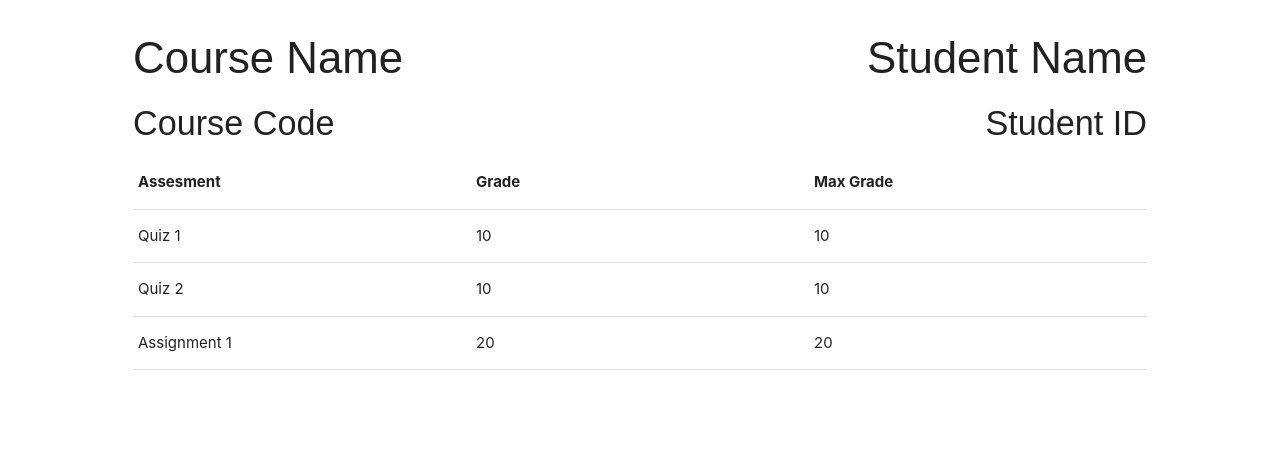
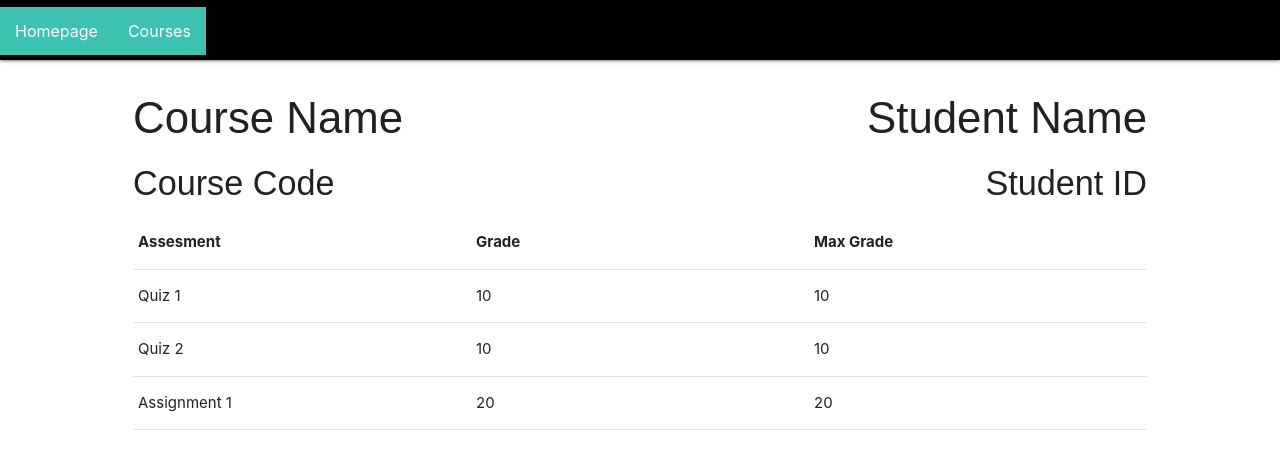
Before and after one commit to cra1gg/hatop, a React (Create React App) app in the folder frontend/: page /studentstats in a window 1280 px wide. Shown: the top 450 px of the page. Built offline with nearby package versions, Linux system fonts and the light colour scheme.

Commit message:
Add local repo changes

```diff
--- a/frontend/src/App.js
+++ b/frontend/src/App.js
@@ -7,6 +7,7 @@ import ManageClasses from "./teachers/classes/ManageClasses"
 import Home from "./components/Home/Home"
 import StudentStats from "./components/Info/StudentStats"
 import EnrolClass from "./components/Info/EnrolClass"
+import QuizBuilder from "./components/QuizBuilder"
 import './App.css';
 
 
@@ -17,13 +18,14 @@ class App extends React.Component {
           <BrowserRouter>
               <div>
                   <Switch>
-                      <Route path="/signup" component={SignUp} />
-                      <Route path="/signin" component={SignIn} />
-                      <Route path="/createClass" component={CreateClass} />
-                      <Route path="/manageClasses" component={ManageClasses} />
-	                    <Route path="/studentstats" component={StudentStats}/>
+                      <Route path="/signup" component={SignUp}/>
+                      <Route path="/signin" component={SignIn}/>
+                      <Route path="/createClass" component={CreateClass}/>
+                      <Route path="/manageClasses" component={ManageClasses}/>
+	              <Route path="/studentstats" component={StudentStats}/>
                       <Route path="/enrolclass" component={EnrolClass}/>
-                      <Route path="" component={Home} />
+	              <Route path="/quizbuilder" component={QuizBuilder}/>
+	              <Route path="" component={Home}/>
                   </Switch>
               </div>
           </BrowserRouter>
--- a/frontend/src/components/Info/StudentStats.css
+++ b/frontend/src/components/Info/StudentStats.css
@@ -10,6 +10,24 @@ table {
 
 th, td {
 	text-align: left;
+}
+
+
+
+nav {
+	display: block;
+	background: black;
+	height: 60px;
+}
+
+button {
+	background-color: #3dc2b1; /* Green */
+	border: none;
+	color: white;
+	padding: 15px 15px;
+	text-align: center;
+	font-size: 16px;
+	font-style: Arial;
 }
 
 .left {
--- a/frontend/src/components/Info/StudentStats.js
+++ b/frontend/src/components/Info/StudentStats.js
@@ -19,38 +19,51 @@ class StudentStats extends React.Component {
       })
    }
 
+   handleClick = (e) => {
+	   e.preventDefault();
+	   console.log("Hey man stop pressing me");
+   }
 
    render() {
       return (
+
 	   <div>
-	    <div class = "center">
 
-	    <div class = "left">
+	      <div>
+	        <nav>
+	         <button onClick = {this.handleClick}> Homepage </button>
+	         <button> Courses </button>
+	        </nav>
+	      </div>
+
+	      <div className = "center">
+	        <div className = "left">
 	         <h3 id='courseName' align="left"> { this.state.courseName } </h3>
 	         <h4 id='courseCode' align="left"> { this.state.courseCode } </h4>
 	        </div>
 
-	    <div class = "right">
+	        <div className = "right">
                  <h3 id='studentName' align="right"> { this.state.studentName } </h3>
 	         <h4 id='StudentID' align="right"> { this.state.studentId } </h4>
 	        </div>
 
-	    <div class = "temp">
+	        <div className = "temp">
+
 	         <table id='students'>
-
 	          <thead>
-
 	            <tr>
 	      	       <th> Assesment </th>
 	      	       <th> Grade </th>
 	      	       <th> Max Grade </th>
 	            </tr>
-
 	           </thead>
 
-	       <tbody> { this.renderTable() } </tbody>
+	           <tbody>
+	             { this.renderTable() }
+	           </tbody>
 
 	         </table>
+
 	        </div>
 
 	      </div>
```
Also changed, not shown: frontend/src/components/Home/Home.js (line endings or trailing spaces). Lines whose indentation alone changed are shown as unchanged.
